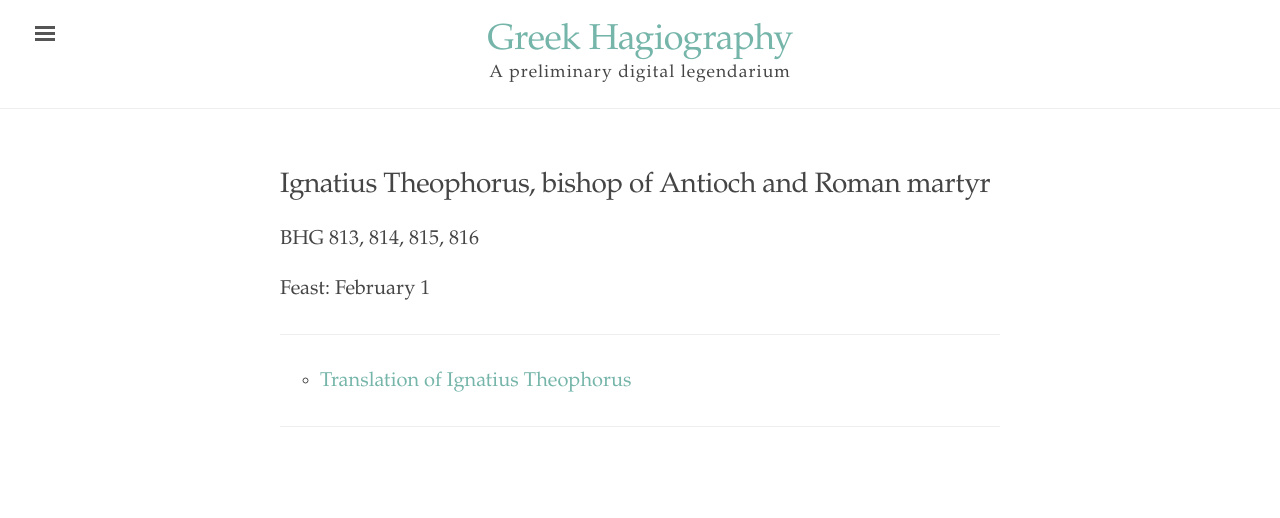
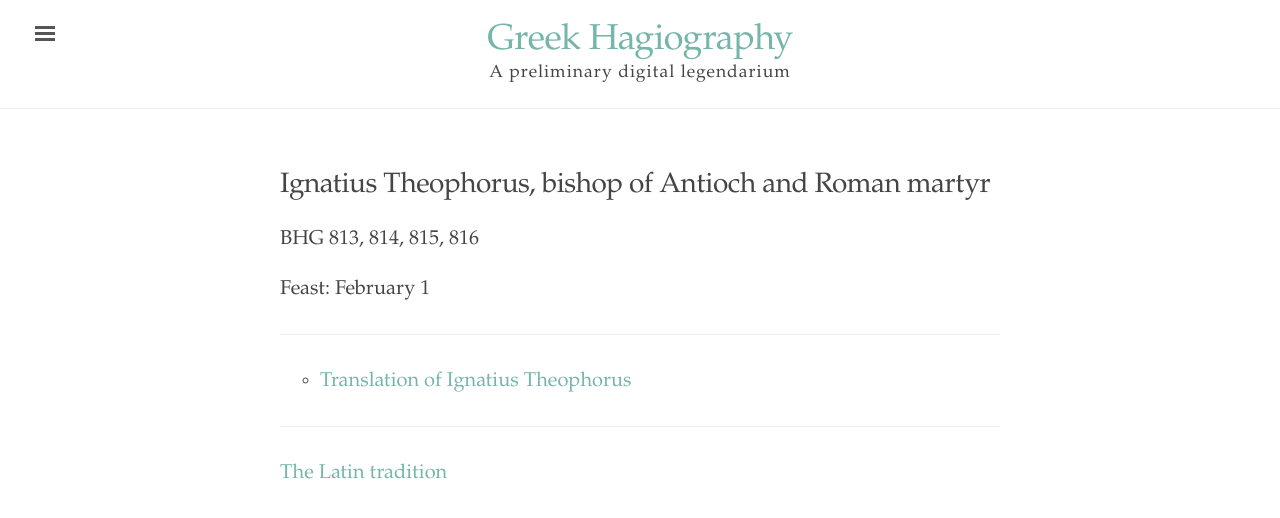
Before and after one commit to cjkoepke1/greek-hagiography, a Jekyll site: the page built from _saints/ignatius-theophorus.md, in a window 1280 px wide. Shown: the top 518 px of the page. Built offline with Jekyll 4.4.1, drawn with Linux system fonts in a browser that asks for light colours.

Commit message:
Added link to Latin tradition

```diff
--- a/_saints/ignatius-theophorus.md
+++ b/_saints/ignatius-theophorus.md
@@ -10,3 +10,5 @@ feast: February 1
 - [Translation of Ignatius Theophorus](https://cjkoepke1.github.io/greek-hagiography/texts/translatio-ignatii-theophori)
 
 ---
+
+[The Latin tradition](https://www.latinhagiography.com/saints/ignatius-theophorus/)
```
